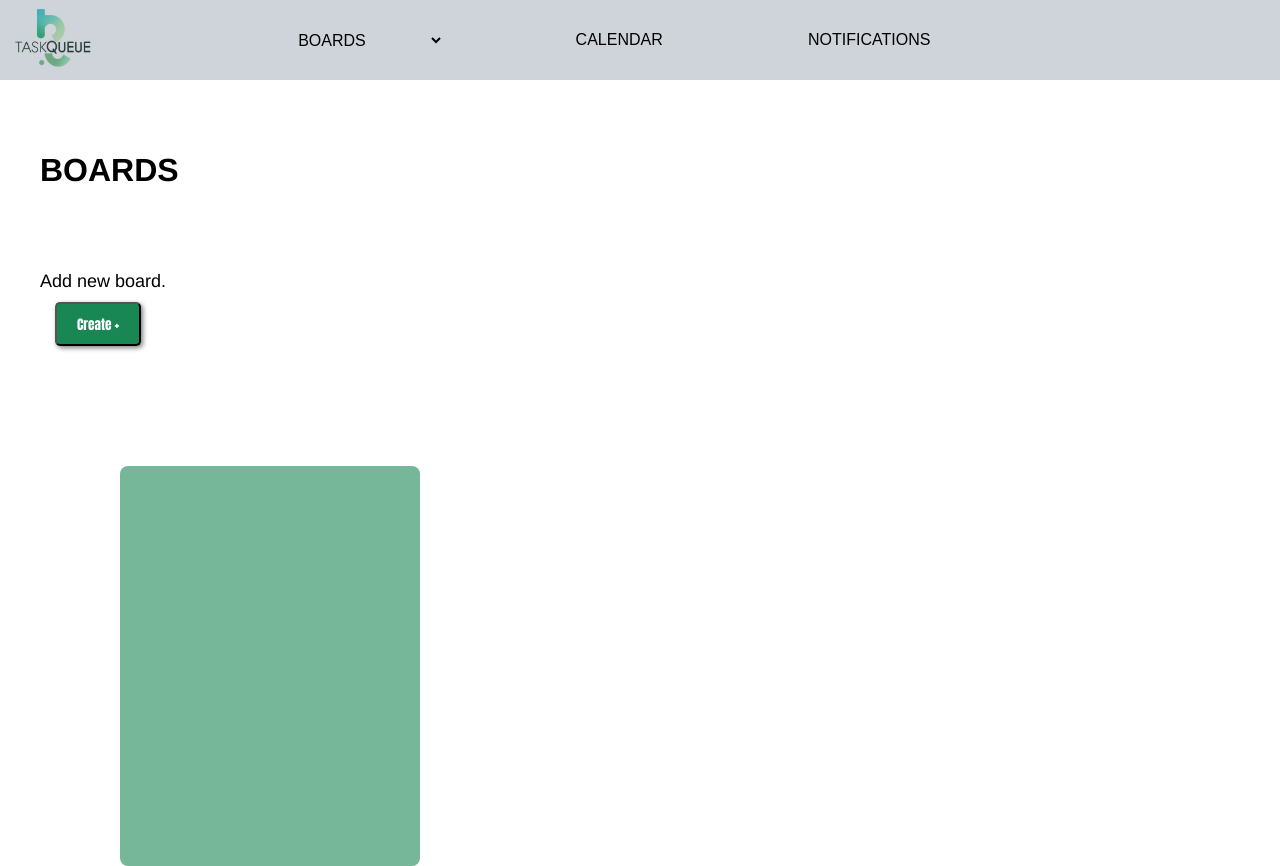
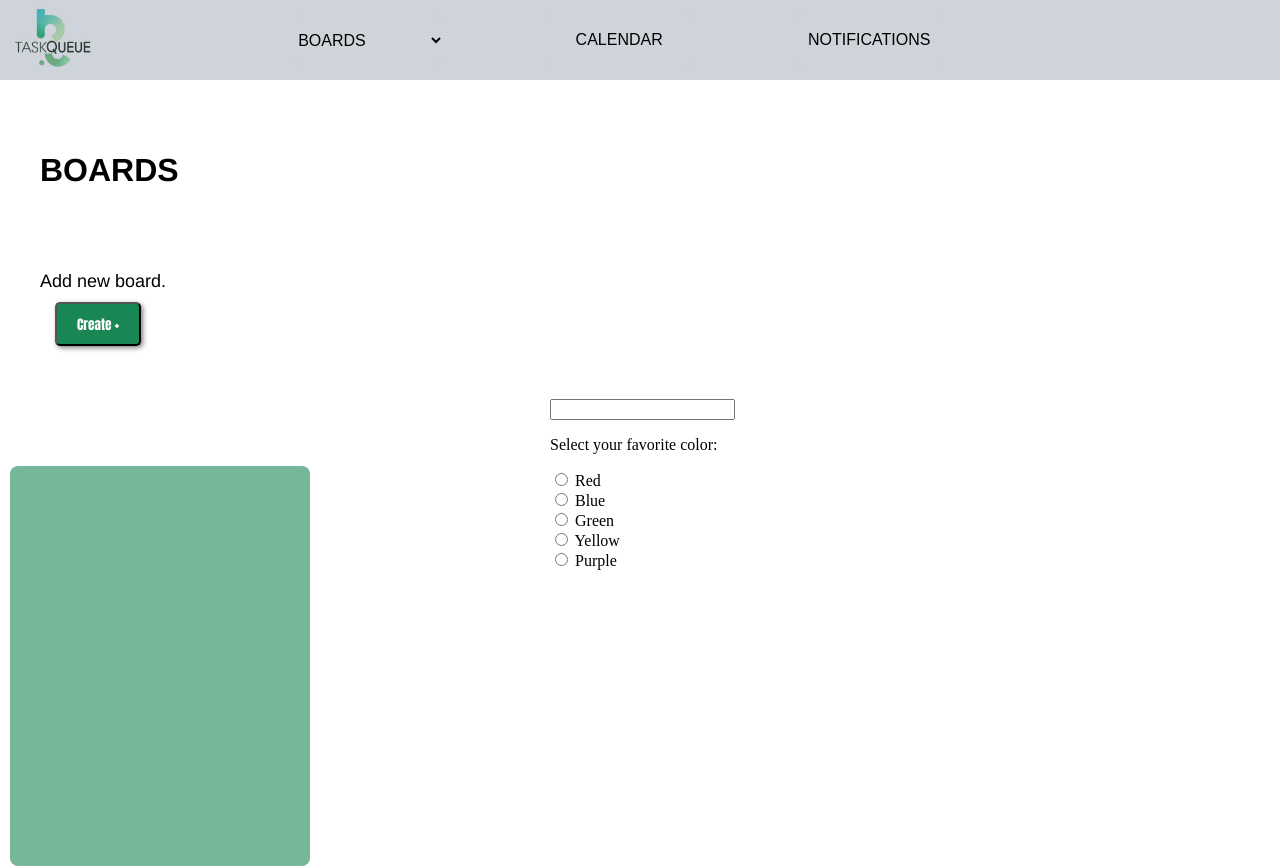
Before and after one commit to gabrielatakeda/TaskQueue, a plain HTML site: page index.html in a window 1280 px wide. Both pictures are taken after a click on the button "Create +". Drawn offline with Linux system fonts and the light colour scheme.

Commit message:
+ formulario

```diff
--- a/index.html
+++ b/index.html
@@ -8,8 +8,10 @@
     <title>TASK QUEUE</title> <!--Título do navegador-->
 </head>
 <body>
+
+
     <header class="header">
-        <img src="./LogoTQ.jpeg" height="80px" width="120px"> <!--Imagem da logotipo da lista de tarefas-->
+        <img src="./LogoTQ.png" height="80px" width="120px"> <!--Imagem da logotipo da lista de tarefas-->
         <div class="inHeader">
 
             <select class="botoesCima">
@@ -20,21 +22,41 @@
             <div class="botoesCima">NOTIFICATIONS</div>
         </div>
     </header>
-    <div>
+
+
+    <div class="contaier">
         <p class="boards_text1"><strong>BOARDS</strong></p>
+        <div for="botaoCriar" class="boards_text2">Add new board. <!--Texto adicionado para adicionar uma nova tarefa--></div>
+        <button class="botaoCreate" id="botaoCriar" name="botaoCriar">Create +</button> <!--Botão para criar nova tarefa-->
 
-        <label for="botaoCriar" class="boards_text2">Add new board. <!--Texto adicionado para adicionar uma nova tarefa--></label>
+        <div id="formNewBoard" class="hide">
+            <input id="inputBoard" class=""></input>
+            <p>Select your favorite color:</p>
+            <label>
+                <input type="radio" name="color" value="Red"> Red
+            </label><br>
+            <label>
+                <input type="radio" name="color" value="Blue"> Blue
+            </label><br>
+            <label>
+                <input type="radio" name="color" value="Green"> Green
+            </label><br>
+            <label>
+                <input type="radio" name="color" value="Yellow"> Yellow
+            </label><br>
+            <label>
+                <input type="radio" name="color" value="Purple"> Purple
+            </label><br>
+        </div>
 
-        <button class="botaoCreate" id="botaoCriar" name="botaoCriar">Create +</button> <!--Botão para criar nova tarefa-->
-    </div>
-
-    <div>
-        <p class="primeiroQuadrado"></p>
     </div>
 
 
+    <div>
+        <p class="primeiroQuadrado" id="primeiroQuadrado"></p>
+    </div>
 
-    <script src="./script.js"></script> <!--Arquivo do JavaScript-->
 
 </body>
+    <script src="./script.js"></script> <!--Arquivo do JavaScript-->
 </html>
--- /dev/null
+++ b/script.js
@@ -0,0 +1,21 @@
+let boards = []
+
+
+document.getElementById("botaoCriar").addEventListener("click", function criar(evento){
+    let divBoardForm  = document.getElementById("formNewBoard");
+
+    if(divBoardForm.classList.contains("hide")){
+        divBoardForm.classList.remove("hide");
+        divBoardForm.classList.add("formNewBoard")
+    }else{
+        divBoardForm.classList.remove("formNewBoard")
+        divBoardForm.classList.add("hide")
+    }
+
+
+
+   /* let boardName = document.getElementById("inputBoard").value
+    boards.push(boardName)
+    console.log(boards);
+    document.getElementById("inputBoard").value = ""*/
+})
--- a/style.css
+++ b/style.css
@@ -90,9 +90,27 @@ header{
 }
 
 .primeiroQuadrado {
+    right: 850px;
+    position: absolute;
+    z-index: auto;
     background-color: #75B798; /*Cor de fundo*/
     height: 400px; /*Altura*/
     width: 300px; /*Comprimento*/
     margin: 120px; /*Margem em relação aos elementos que estão ao seu redor*/
     border-radius: 8px; /*Borda arredondada*/
 }
+
+.hide{
+    display: none;
+}
+
+.formNewBoard{
+    position: absolute;
+    z-index: 2;
+    left: 550px;
+    bottom: 230px;
+}
+
+.container{
+    position: relative;
+}
```
Also changed, not shown: LogoTQ.jpeg (deleted), LogoTQ.png (added), 1 other file.
